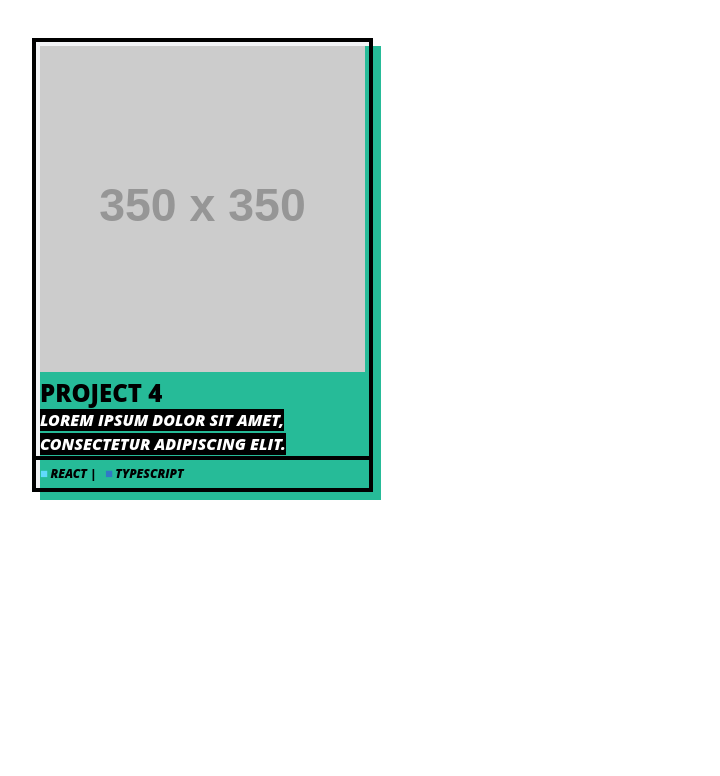
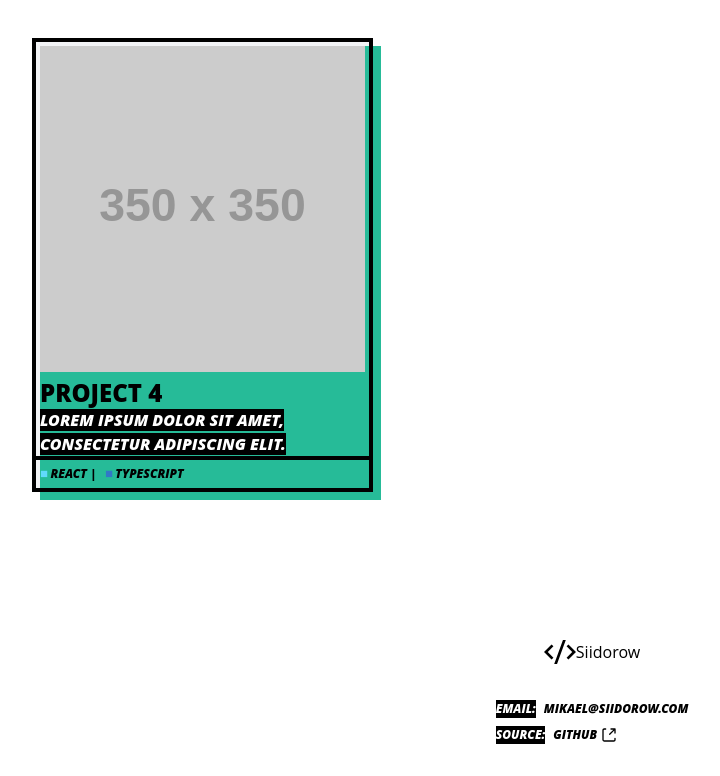
Before and after one commit to MikaelSiidorow/siidorow, a Svelte app: page / in a window 1280 px wide. Shown: the part 1287-2063 px from the top of the page, without its empty margins (48-768 px from the left). Before the commit the page ends 1891 px from the top, so only its background shows below. Built offline with nearby package versions, Linux system fonts and the light colour scheme.

Commit message:
:sparkles: Add footer

```diff
--- a/src/App.svelte
+++ b/src/App.svelte
@@ -2,7 +2,8 @@
   import Nav from "./components/Nav.svelte";
   import Hero from "./components/Hero.svelte";
   import Projects from "./components/Projects.svelte";
-  import { heroContent, projects } from "./constants";
+  import Footer from "./components/Footer.svelte";
+  import { heroContent, projects, footerContent } from "./constants";
 
   const heroProps = {
     ...heroContent,
@@ -18,9 +19,7 @@
   <Projects {projects} />
   <!-- about w/ timeline -->
 </main>
-<footer>
-  <!-- footer -->
-</footer>
+<Footer {...footerContent} />
 
 <style>
   main {
--- /dev/null
+++ b/src/components/Footer.svelte
@@ -0,0 +1,78 @@
+<script lang="ts">
+  import Icon from "./shared/Icon.svelte";
+  import Text from "./shared/Text.svelte";
+
+  export let email: string;
+  export let source: string;
+</script>
+
+<footer>
+  <a href="#hero">
+    <Icon class="homeIcon" icon="logo" size="2rem" />
+    <span>Siidorow</span>
+  </a>
+  <ul>
+    <li>
+      <a href="mailto:{email}">
+        <Text variant="subtitle2" size="xs" class="linkName">Email:</Text>
+        <Text variant="subtitle1" size="xs">{email}</Text></a
+      >
+    </li>
+    <li>
+      <a href={source} target="_blank" rel="noopener noreferrer">
+        <Text variant="subtitle2" size="xs" class="linkName">Source:</Text>
+        <Text variant="subtitle1" size="xs">GitHub</Text>
+        <Icon class="linkIcon" icon="open_in_new" />
+      </a>
+    </li>
+  </ul>
+</footer>
+
+<style>
+  footer {
+    display: flex;
+    flex-direction: column;
+    align-items: center;
+    padding: 2rem 0;
+    gap: 2rem;
+  }
+
+  footer a {
+    display: flex;
+    align-items: center;
+    color: var(--text-color);
+    text-decoration: none;
+  }
+
+  footer a:hover {
+    color: var(--accent-color-main);
+  }
+
+  footer a :global(.homeIcon) {
+    fill: var(--text-color);
+  }
+
+  footer a:hover :global(.homeIcon) {
+    fill: var(--accent-color-main);
+  }
+
+  ul {
+    list-style: none;
+    display: flex;
+    flex-direction: column;
+    gap: 0.5rem;
+  }
+
+  li :global(.linkName) {
+    margin-right: 0.5rem;
+  }
+
+  a :global(.linkIcon) {
+    fill: var(--text-color);
+    margin-left: 0.25rem;
+  }
+
+  a:hover :global(.linkIcon) {
+    fill: var(--accent-color-main);
+  }
+</style>
--- a/src/constants.ts
+++ b/src/constants.ts
@@ -64,3 +64,8 @@ export const tagColors = {
   html: "#E44C27",
   css: "#563E7C",
 } as const;
+
+export const footerContent = {
+  email: "mikael@siidorow.com",
+  source: "https://github.com/MikaelSiidorow/siidorow"
+} as const;
```
